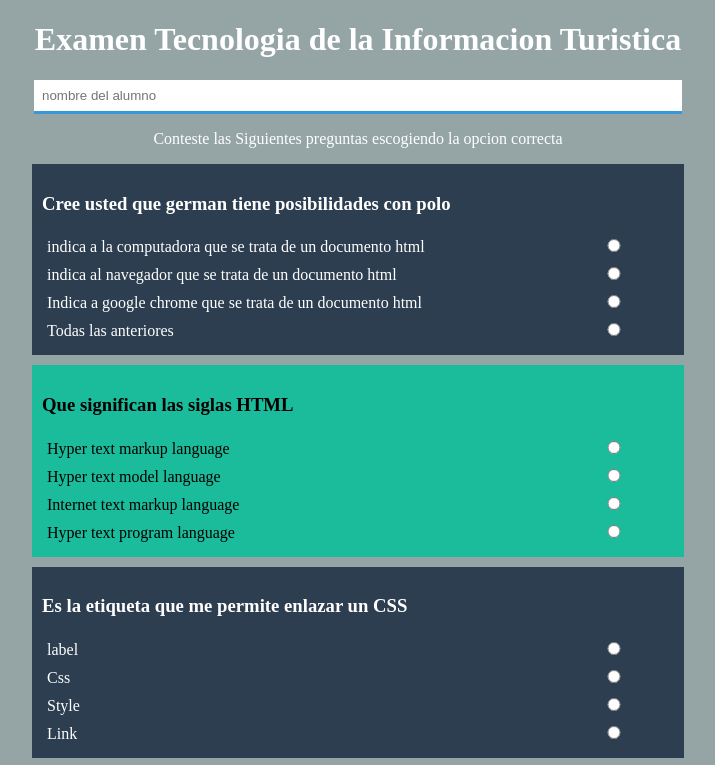
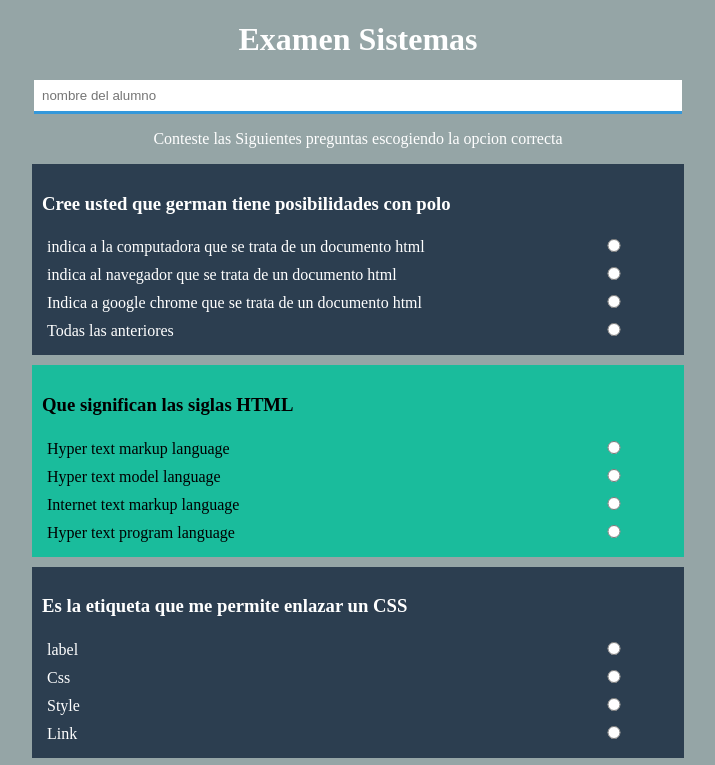
Before and after one commit to soujiro27/examenGastro, a plain HTML site: page index.html in a window 1280 px wide. Shown: the top 765 px of the page, without its empty margins (282-997 px from the left). Drawn offline with Linux system fonts and the light colour scheme.

Commit message:
update
update

```diff
--- a/index.html
+++ b/index.html
@@ -10,7 +10,7 @@
 <body>
 
 	<header>
-		<h1>Examen Tecnologia de la Informacion Turistica</h1>
+		<h1>Examen Sistemas</h1>
 
 			<input type="text" placeholder="nombre del alumno" id="alumno">
 
```
